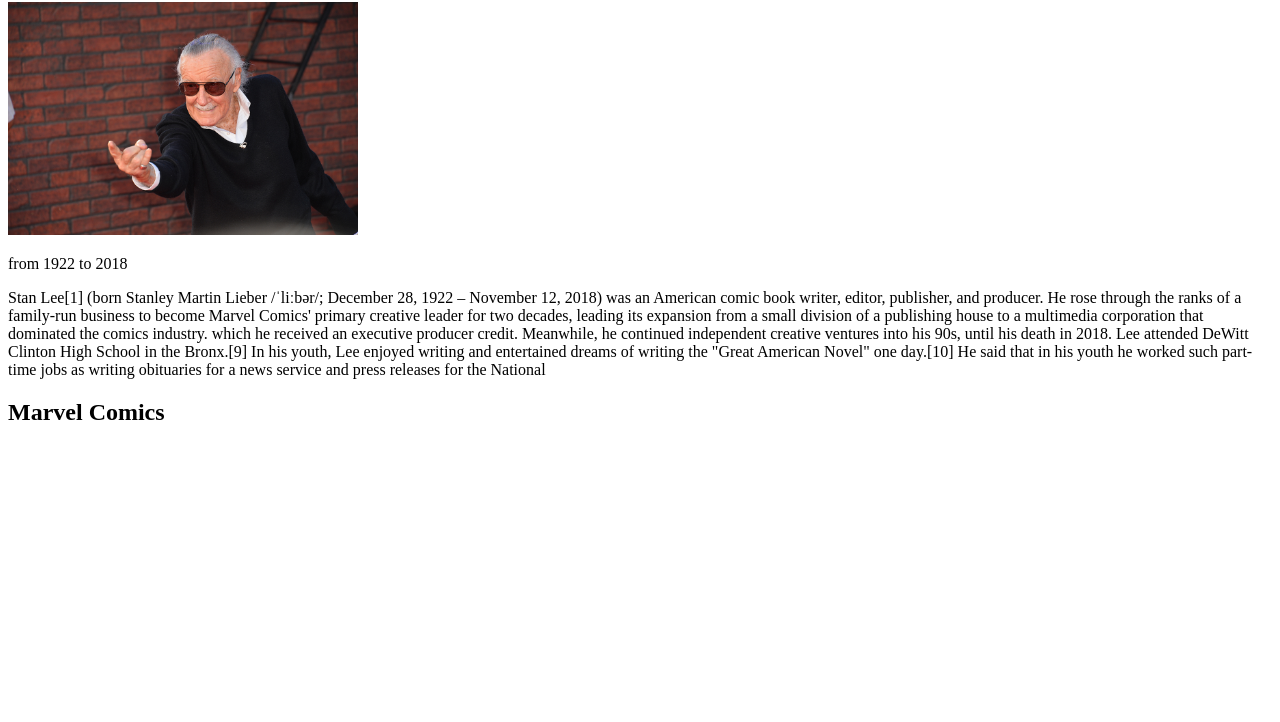
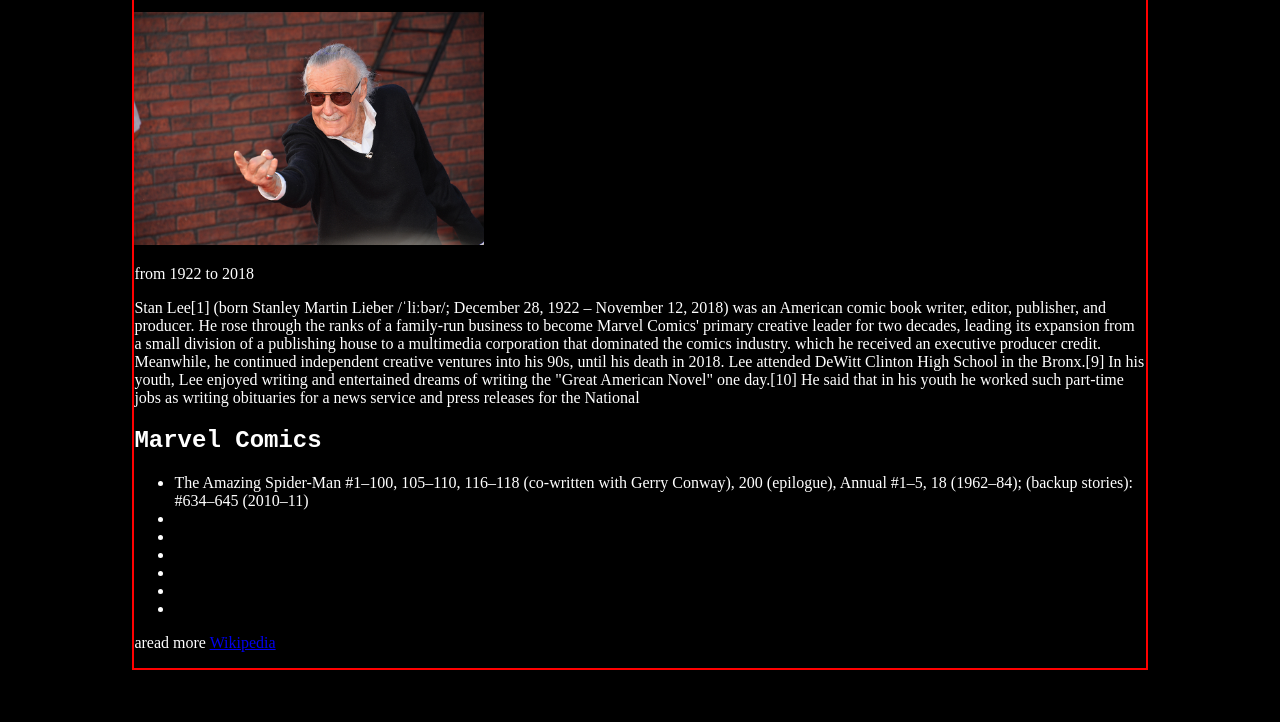
Before and after one commit to Harunbilen/lesson1, a plain HTML site: page index.html in a window 1280 px wide. Shown: the part 78-800 px from the top of the page. Drawn offline with Linux system fonts and the light colour scheme.

Commit message:
second commit

```diff
--- a/index.css
+++ b/index.css
@@ -0,0 +1,16 @@
+body{
+
+        background-color:black;
+        color:white;
+}
+.container{
+        border: 2px solid red;
+        width: 80%;
+        margin: auto;
+        background-color:
+}
+
+.heading {
+
+        font-family: 'Courier New', Courier, monospace;
+}
--- a/index.html
+++ b/index.html
@@ -17,6 +17,19 @@
                 </div>
                 <p id="info">Stan Lee[1] (born Stanley Martin Lieber /ˈliːbər/; December 28, 1922 – November 12, 2018) was an American comic book writer, editor, publisher, and producer. He rose through the ranks of a family-run business to become Marvel Comics' primary creative leader for two decades, leading its expansion from a small division of a publishing house to a multimedia corporation that dominated the comics industry. which he received an executive producer credit. Meanwhile, he continued independent creative ventures into his 90s, until his death in 2018. Lee attended DeWitt Clinton High School in the Bronx.[9] In his youth, Lee enjoyed writing and entertained dreams of writing the "Great American Novel" one day.[10] He said that in his youth he worked such part-time jobs as writing obituaries for a news service and press releases for the National</p>
                 <h2 class="heading" id="marvel">Marvel Comics</h2>
+                <ul>
+                        <li>The Amazing Spider-Man #1–100, 105–110, 116–118 (co-written with Gerry Conway), 200 (epilogue), Annual #1–5, 18 (1962–84); (backup stories): #634–645 (2010–11)</li>
+                        <li></li>
+                        <li></li>
+                        <li></li>
+                        <li></li>
+                        <li></li>
+                        <li></li>
+
+
+
+                </ul>
+                <p id="footer"> aread more <a href="https://en.wikipedia.org/wiki/Stan_Lee" target="_blank" id="link">Wikipedia</a> </p>
 
 
 
```
